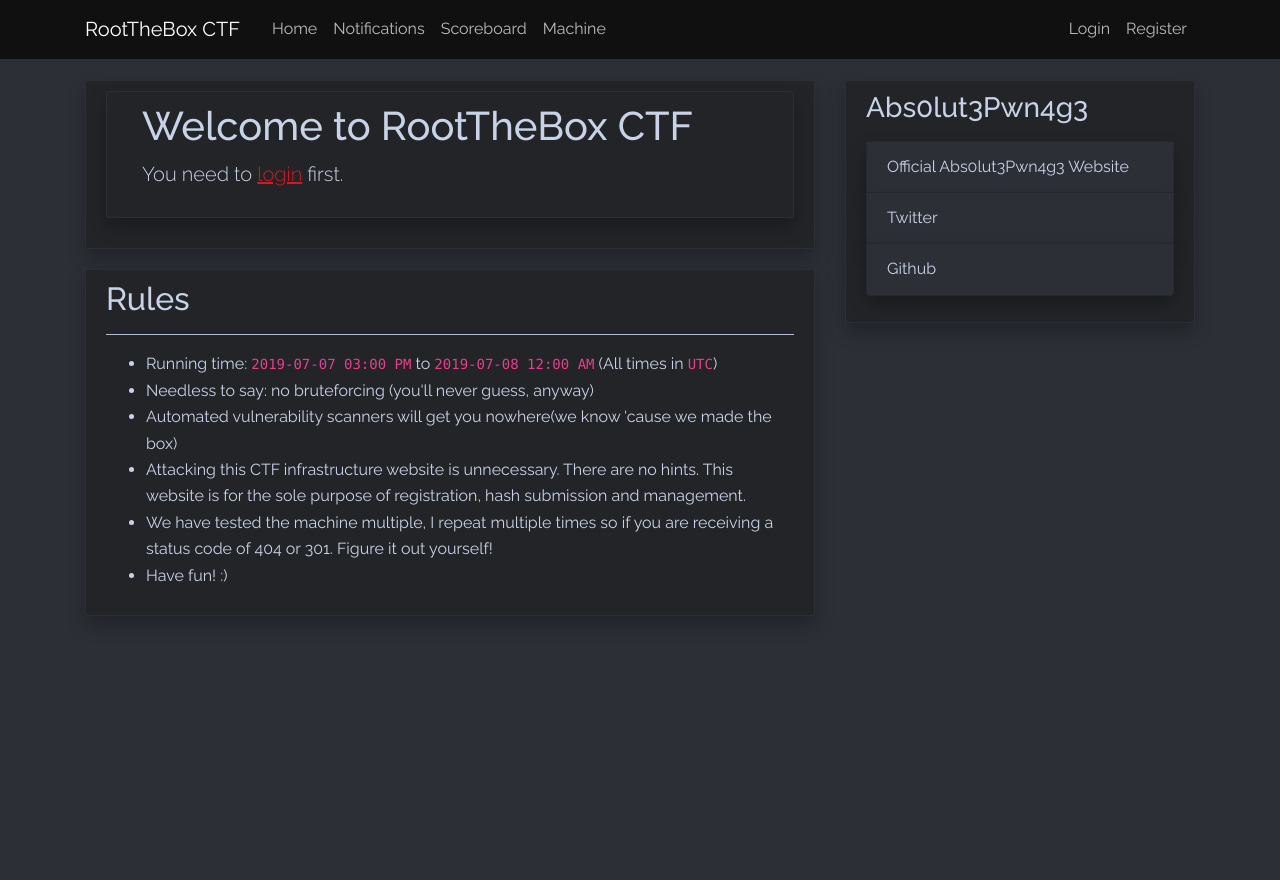
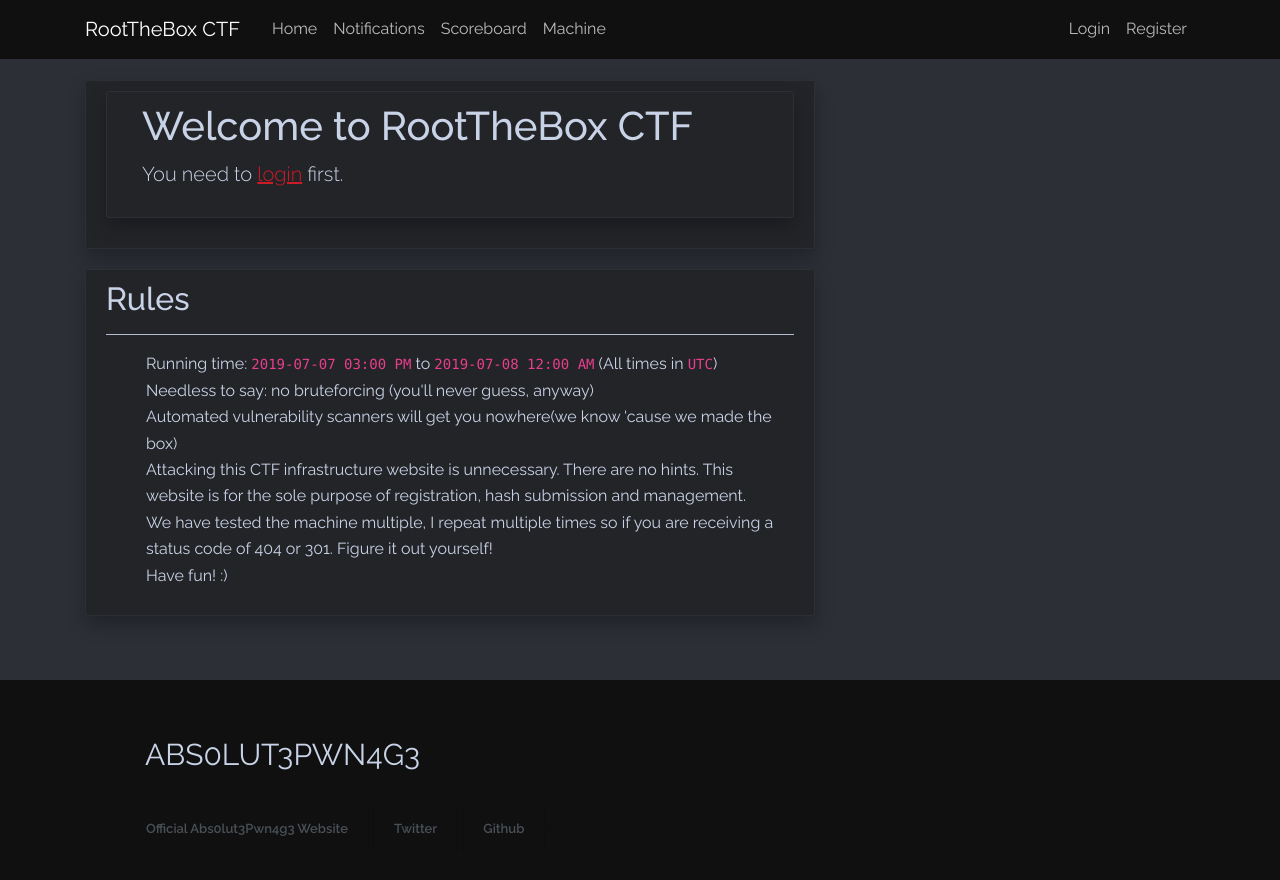
Before and after one commit to abs0lut3pwn4g3/RTB-CTF-Framework, a Flask app: page / in a window 1280 px wide. Before the commit the page ends 615 px from the top, so only its background shows below. Run offline with Flask 2, Linux system fonts and the light colour scheme; some libraries are stand-ins or nearby versions.

Commit message:
first commit

```diff
--- a/src/FlaskRTBCTF/templates/layout.html
+++ b/src/FlaskRTBCTF/templates/layout.html
@@ -76,21 +76,94 @@
           {% endwith %}
           {% block content %}{% endblock %}
         </div>
-        <div class="col-md-4">
-            <div class="content-section">
-              <h3>{{ organization['name'] }}</h3>
-              <p class='text-muted'>{{ organization['tagline'] }}
-                <ul class="list-group">
-                  <a target="_blank" href="{{ organization['website']['url'] }}" class="list-group-item list-group-item-action">{{ organization['website']['name'] }}</a>
-                  <a target="_blank" href="{{ organization['website_2']['url'] }}" class="list-group-item list-group-item-action">{{ organization['website_2']['name'] }}</a>
-                  <a target="_blank" href="{{ organization['website_3']['url'] }}" class="list-group-item list-group-item-action">{{ organization['website_3']['name'] }}</a>
-                </ul>
-              </p>
+        </main>
+        <footer class="footer">
+          <div class="container">
+            <div class="row">
+              <div class="col col-12">
+                <div class="footer-logo">{{ organization['name'] }}</div>
+
+                  <div class="top"><i class="ion ion-ios-arrow-up"></i></div>
+                    <div class="footer-bottom">
+                   <!-- <p class='text-muted'>{{ organization['tagline'] }}-->
+                      <div class="footer-social">
+
+                        <ul class="list-reset">
+                            <li><a target="_blank" href="{{ organization['website']['url'] }}" class="list-group-item list-group-item-action">{{ organization['website']['name'] }}</a></li>
+                            <li><a target="_blank" href="{{ organization['website_2']['url'] }}" class="list-group-item list-group-item-action">{{ organization['website_2']['name'] }}</a></li>
+                            <li><a target="_blank" href="{{ organization['website_3']['url'] }}" class="list-group-item list-group-item-action">{{ organization['website_3']['name'] }}</a></li>>
+                        </ul>
+                      </div>
+                    </div>
+                 </div>
+                </div>
+              </div>
             </div>
-        </div>
+          </div>
+
+      </footer>
       </div>
-    </main>
+    <!--</main>-->
+    <style>
 
+      html {
+      height: 100%;
+      }
+      body {
+      position:relative;
+      min-height: 100%;
+      padding: 0;
+    }
+    .footer
+    {
+    padding:50px ;
+    height:200px;
+    background:#101010;
+    position: absolute;
+    bottom: 0;
+    width: 100%;
+    }
+    .footer-logo{display:flex;
+    justify-content:space-between;
+    align-items:center;
+    padding-bottom:15px;
+    margin-bottom:10px;
+    font-size: 30px;
+    text-transform:uppercase;
+    margin-left:60px;
+    }
+
+    .footer-bottom .footer-social
+    {
+      margin-right:40px
+    }
+    .footer-bottom .footer-social p
+    {
+    margin-bottom:0;
+    font-size:13px;
+    color:#707890
+    }
+    .footer-bottom .footer-social p a
+    {color:#707890}
+    .footer-bottom .footer-social ul li
+    {display:inline-block;}
+
+    .footer-social ul li a
+    {font-size:13px;
+    font-weight:bold;
+    transition:.35s;
+    background-color: #101010}
+    .footer-social
+    {
+    display:flex;
+    align-items:center;
+    flex-wrap:wrap;
+    color:#101010;}
+     li{
+       display:inline-block;
+       }
+
+    </style>
     <!-- Optional JavaScript -->
     <!-- jQuery first, then Popper.js, then Bootstrap JS -->
     <script src="https://code.jquery.com/jquery-3.2.1.slim.min.js" integrity="sha384-KJ3o2DKtIkvYIK3UENzmM7KCkRr/rE9/Qpg6aAZGJwFDMVNA/GpGFF93hXpG5KkN" crossorigin="anonymous"></script>
```
